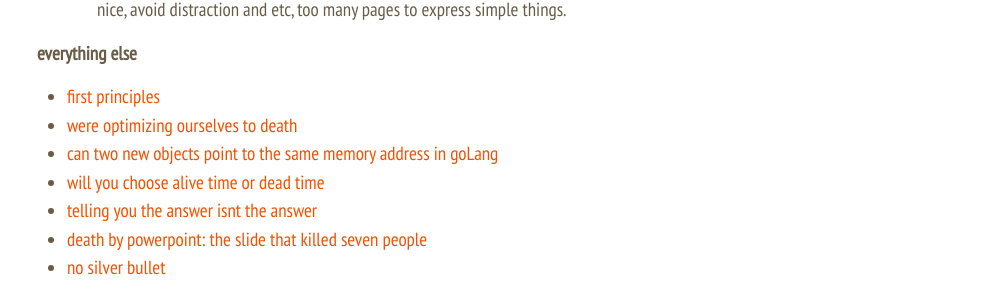
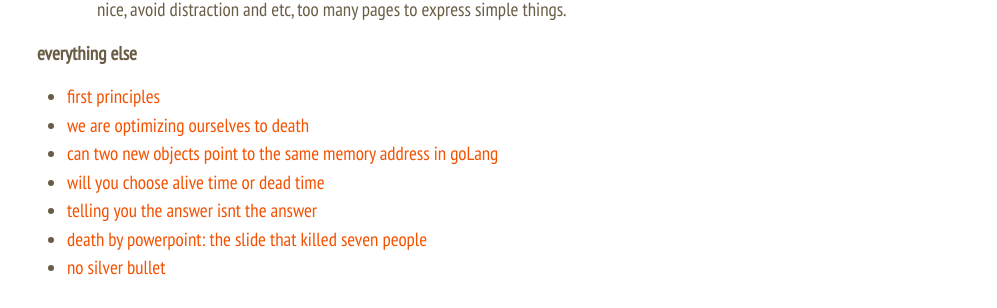
Before and after one commit to gerep/gerep.github.io, a Jekyll site: the page built from readings.md, in a window 1280 px wide. Shown: the part 864-1172 px from the top of the page, without its empty margins (283-1280 px from the left). Built offline with Jekyll 4.4.1, drawn with Linux system fonts in a browser that asks for light colours; nearby versions of some CDN libraries.

Commit message:
Update readings.md

```diff
--- a/readings.md
+++ b/readings.md
@@ -30,7 +30,7 @@ I will keep track of my readings here:
 **everything else**
 
 * [first principles](https://fs.blog/2018/04/first-principles/)
-* [were optimizing ourselves to death](https://zandercutt.com/2019/02/18/were-optimizing-ourselves-to-death/)
+* [we are optimizing ourselves to death](https://zandercutt.com/2019/02/18/were-optimizing-ourselves-to-death/)
 * [can two new objects point to the same memory address in goLang](https://www.pixelstech.net/article/1554529174-Can-two-new-objects-point-to-the-same-memory-address-in-GoLang)
 * [will you choose alive time or dead time](https://humanparts.medium.com/will-you-choose-alive-time-or-dead-time-8d7b8ba212)
 * [telling you the answer isnt the answer](https://www.wired.com/2013/10/telling-you-the-answer-isnt-the-answer/)
```
